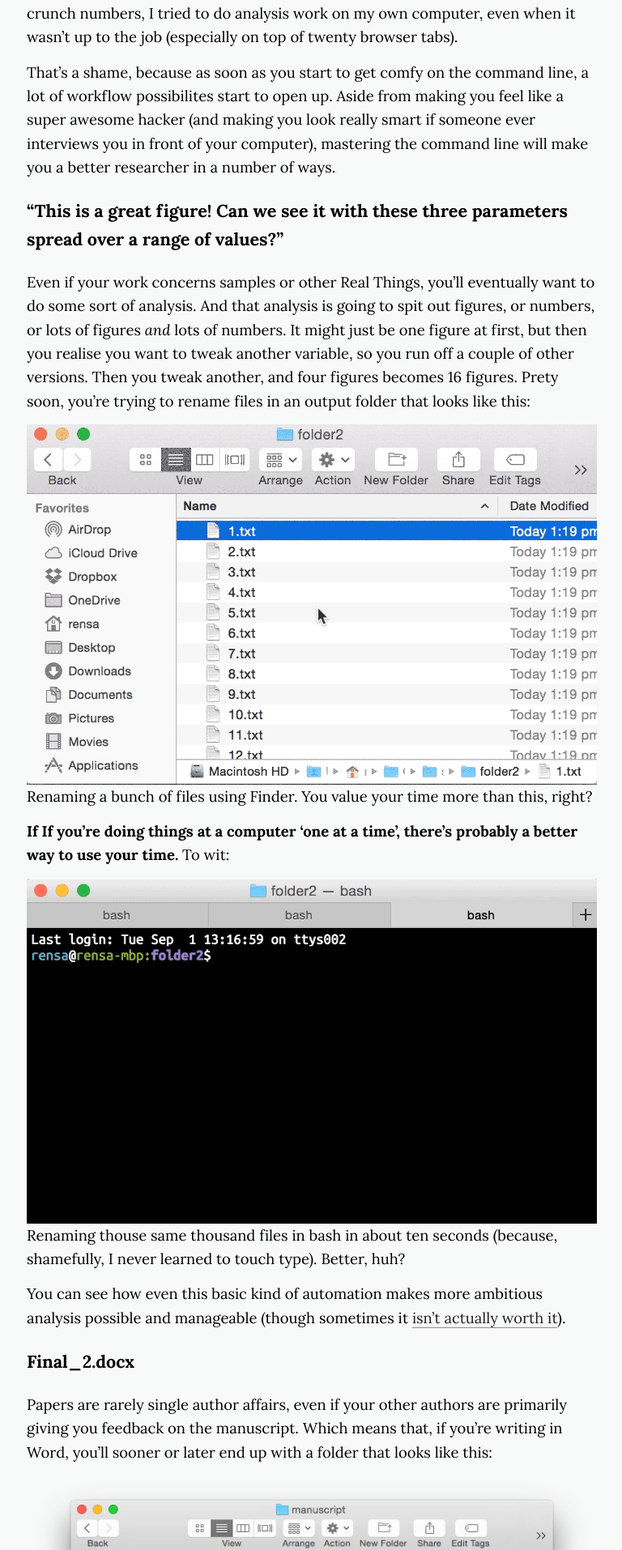
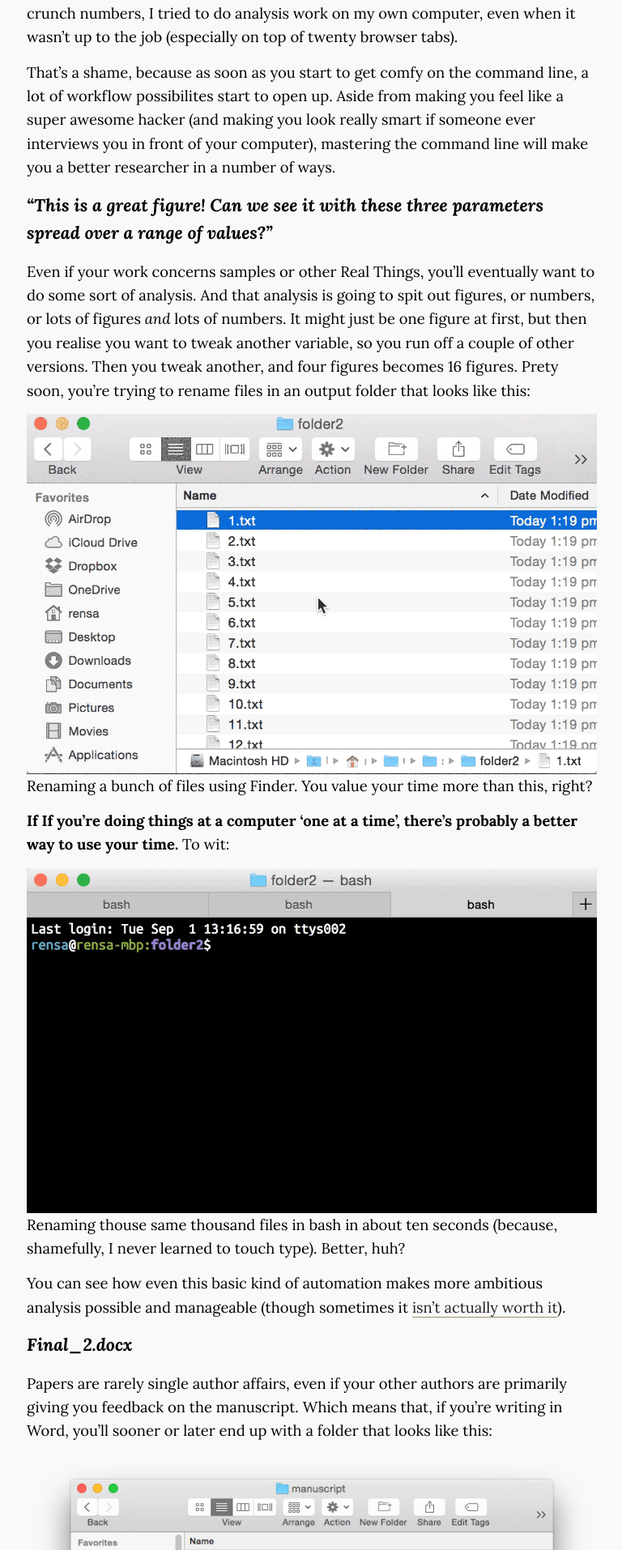
Before and after one commit to rensa/rensa.github.io, a Jekyll site: the page built from _posts/writing/2015-09-01-shell-tut.md, in a window 1280 px wide. Shown: the part 689-2603 px from the top of the page at 81% size, without its empty margins (255-1023 px from the left). Built offline with Jekyll 4.4.1, drawn with Linux system fonts in a browser that asks for light colours; nearby versions of some CDN libraries.

Commit message:
Trophy screenshot cleanup and h3 css definition

```diff
--- a/_sass/_base.scss
+++ b/_sass/_base.scss
@@ -86,6 +86,12 @@ h1 {
   }
 }
 
+h3 {
+  font-family: $font-body;
+  font-style: italic;
+  margin: 0 0 0.75em;
+}
+
 p {
   margin: 0 0 0.75em;
 }
--- a/_sass/_please-hold.scss
+++ /dev/null
@@ -1,9 +0,0 @@
-/* extra styling for the please hold app
-   james goldie, 2016
-*/
-
-#ph-loading
-{
-    color: red;
-    text-align: center;
-}
```
Also changed, not shown: _screenshots/screenshot-1.png (deleted), _screenshots/screenshot-2.png (deleted), _screenshots/screenshot-3.png (deleted), _screenshots/screenshot-4.png (deleted), _screenshots/screenshot-5.png (deleted).
